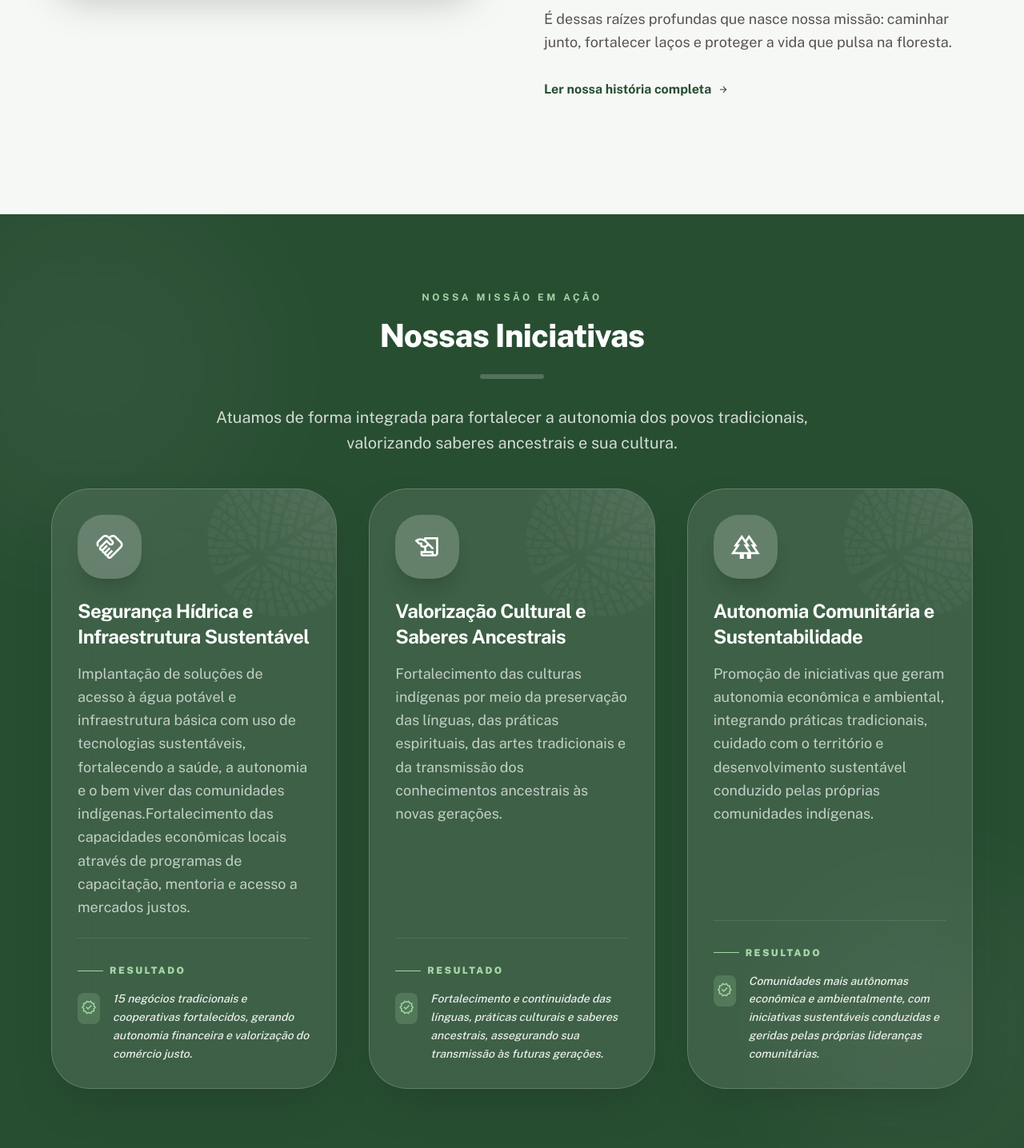
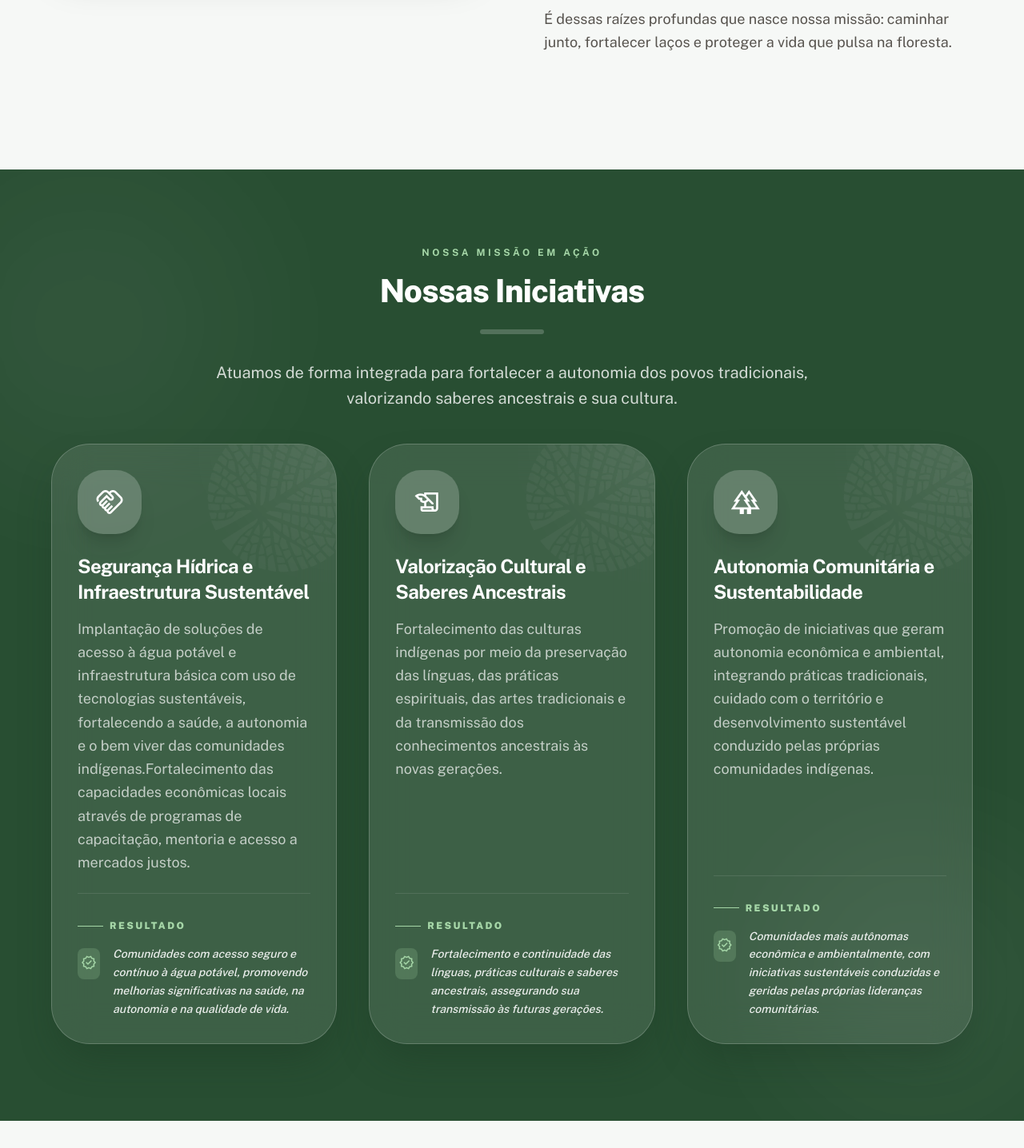
Before and after one commit to danilogravina/Conexaoancestral, a React (Vite) app: page / in a window 1280 px wide. Shown: the part 2254-3690 px from the top of the page at 80% size. Built offline with nearby package versions, Linux system fonts and the light colour scheme; no server answers; the database is empty.

Commit message:
Refine Home page: update water security impact text and remove history link

```diff
--- a/pages/Home.tsx
+++ b/pages/Home.tsx
@@ -276,10 +276,7 @@ const Home: React.FC = () => {
             <p className="text-stone-600 dark:text-stone-300 text-lg leading-relaxed">
               É dessas raízes profundas que nasce nossa missão: caminhar junto, fortalecer laços e proteger a vida que pulsa na floresta.
             </p>
-            <Link to="/blog/guardioes-da-floresta" className="inline-flex items-center gap-2 text-primary font-bold hover:text-primary/80 transition-colors mt-2">
-              Ler nossa história completa
-              <span className="material-symbols-outlined text-sm">arrow_forward</span>
-            </Link>
+
           </div>
         </div>
       </section>
@@ -308,7 +305,7 @@ const Home: React.FC = () => {
               {
                 title: "Segurança Hídrica e Infraestrutura Sustentável",
                 desc: "Implantação de soluções de acesso à água potável e infraestrutura básica com uso de tecnologias sustentáveis, fortalecendo a saúde, a autonomia e o bem viver das comunidades indígenas.Fortalecimento das capacidades econômicas locais através de programas de capacitação, mentoria e acesso a mercados justos.",
-                impact: "15 negócios tradicionais e cooperativas fortalecidos, gerando autonomia financeira e valorização do comércio justo.",
+                impact: "Comunidades com acesso seguro e contínuo à água potável, promovendo melhorias significativas na saúde, na autonomia e na qualidade de vida.",
                 icon: "handshake",
                 delay: "0s"
               },
```
